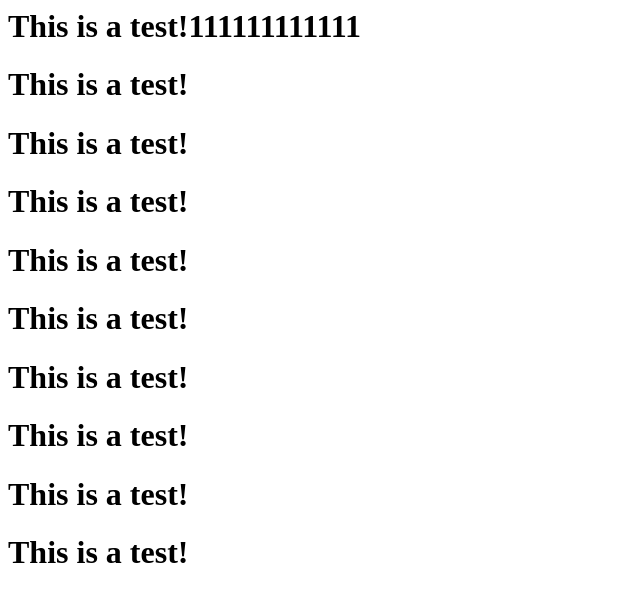
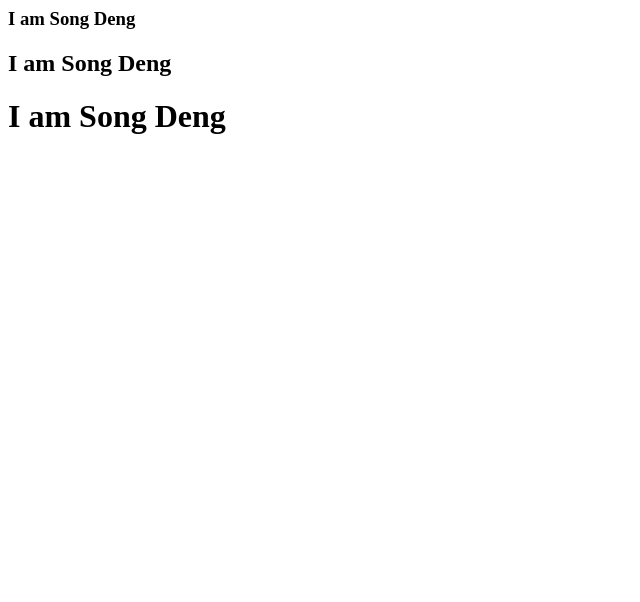
Before and after one commit to iamsongdeng/iamsongdeng.github.io, a plain HTML site: page index.html in a window 1280 px wide. Shown: the whole page, without its empty margins (0-640 px from the left). Drawn offline with Linux system fonts and the light colour scheme.

Commit message:
Update index.html

```diff
--- a/index.html
+++ b/index.html
@@ -1,9 +1,3 @@
-<h1>This is a test!111111111111</h1>
-<h1>This is a test!</h1>
-<h1>This is a test!</h1>
-<h1>This is a test!</h1>
-<h1>This is a test!</h1>
-<h1>This is a test!</h1>
-<h1>This is a test!</h1>
-<h1>This is a test!</h1>
-<h1>This is a test!</h1><h1>This is a test!</h1>
+<h3>I am Song Deng</h3>
+<h2>I am Song Deng</h2>
+<h1>I am Song Deng</h1>
```
